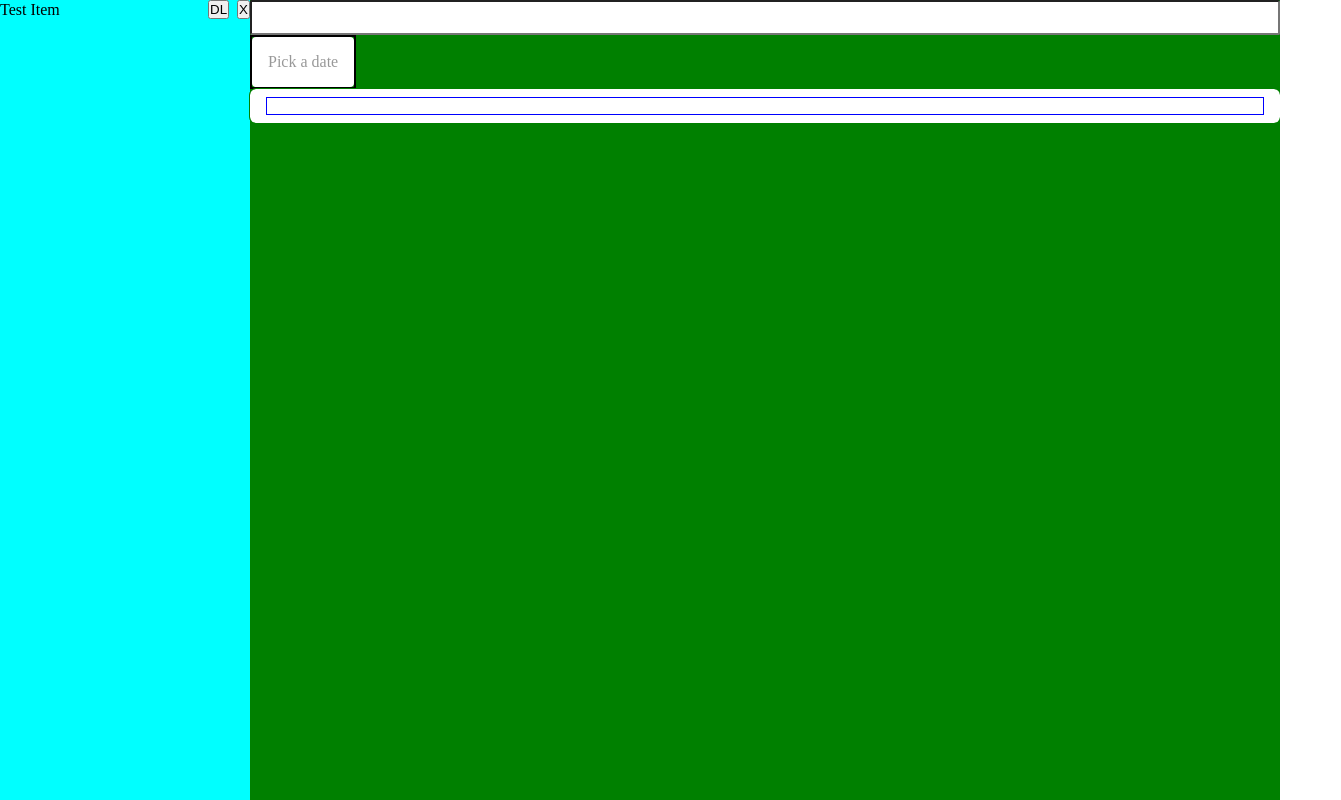
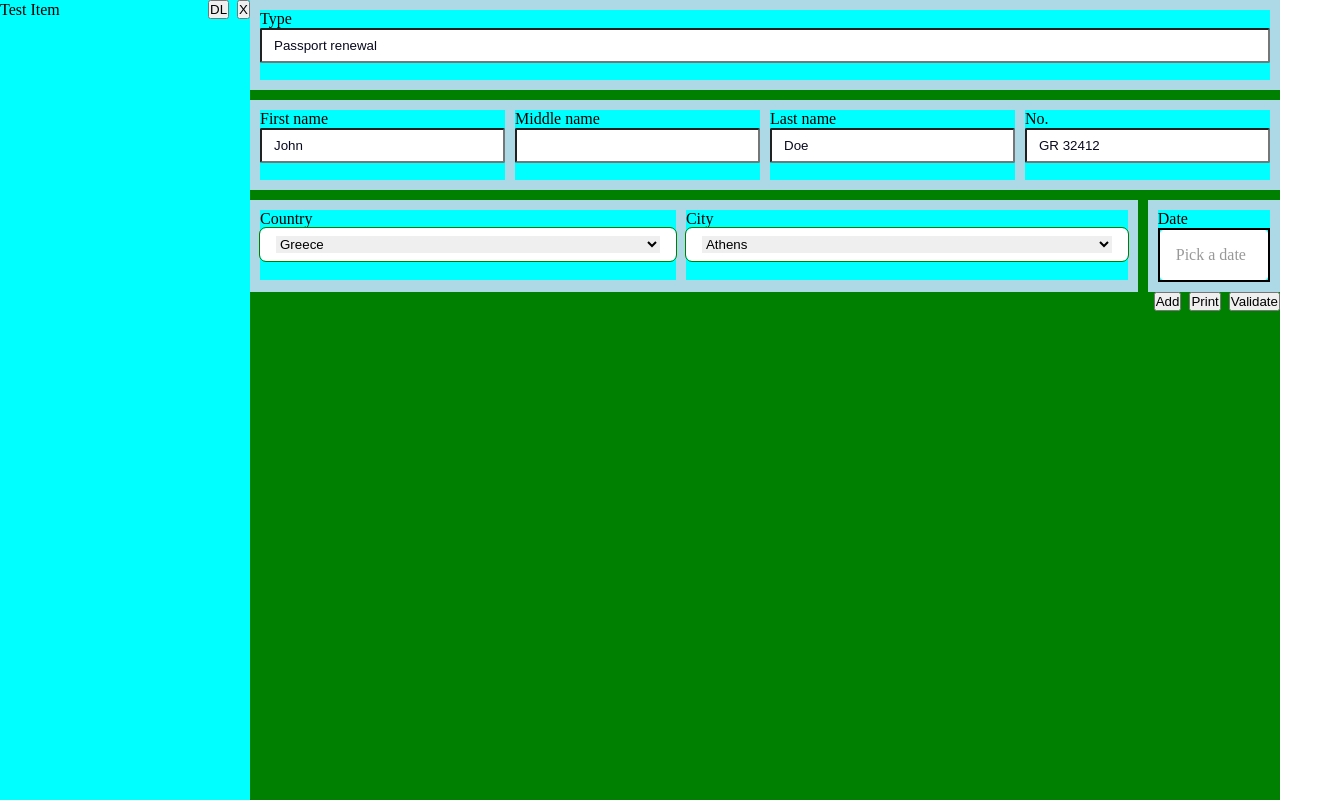
Before and after one commit to kostas-mav/dynamic-form-task, an Angular app: page / in a window 1280 px wide. Shown: the whole page, 1341 px wide, since content can reach past the window. Built offline with nearby package versions, Linux system fonts and the light colour scheme.

Commit message:
Form grid draft created and mock data rendered in controls

```diff
--- a/src/app/dashboard/form/form.component.html
+++ b/src/app/dashboard/form/form.component.html
@@ -1,7 +1,78 @@
-<form [formGroup]="form">
-  <app-text-input formControlName="text"></app-text-input>
+<form [formGroup]="formGroup" class="grid-container">
+  <div
+    class="grid-item"
+    *ngFor="let group of form.groups"
+    [ngStyle]="{ 'grid-column-end': 'span ' + group.span }"
+  >
+    <div class="inner-grid-container">
+      <div
+        class="inner-grid-item"
+        *ngFor="let control of group.controls"
+        [ngStyle]="{ 'grid-column-end': 'span ' + control.span }"
+      >
+        <label>
+          {{ control.title }}
 
-  <app-date-input></app-date-input>
+          <app-text-input
+            *ngIf="control.type === 'text'"
+            [formControlName]="control.name"
+          ></app-text-input>
 
-  <app-combobox-input></app-combobox-input>
+          <app-date-input
+            *ngIf="control.type === 'date'"
+            [control]="getControl(control.name)"
+          ></app-date-input>
+
+          <app-combobox-input
+            *ngIf="control.type === 'combobox'"
+            [formControlName]="control.name"
+            [options]="control.data ?? []"
+          ></app-combobox-input>
+        </label>
+      </div>
+    </div>
+  </div>
+  <!-- ///////// -->
+  <!-- <mat-grid-list [cols]="form.inline" rowHeight="100px">
+    <mat-grid-tile
+      *ngFor="let group of form.groups"
+      [colspan]="group.span"
+      [rowspan]="1"
+    >
+      <div class="internalMatGrid">
+        <mat-grid-list [cols]="form.inline" rowHeight="100px">
+          <mat-grid-tile
+            *ngFor="let control of group.controls"
+            [colspan]="control.span"
+            [rowspan]="1"
+          >
+            <label>
+              {{ control.title }}
+
+              <app-text-input
+                *ngIf="control.type === 'text'"
+                [formControlName]="control.name"
+              ></app-text-input>
+
+              <app-date-input
+                *ngIf="control.type === 'date'"
+                [control]="getControl(control.name)"
+              ></app-date-input>
+
+              <app-combobox-input
+                *ngIf="control.type === 'combobox'"
+                [formControlName]="control.name"
+                [options]="control.data ?? []"
+              ></app-combobox-input>
+            </label>
+          </mat-grid-tile>
+        </mat-grid-list>
+      </div>
+    </mat-grid-tile>
+  </mat-grid-list> -->
 </form>
+<div class="actions-container">
+  <button (click)="addFormToList()">Add</button>
+  <button (click)="printFormValue()">Print</button>
+  <button (click)="validateForm()">Validate</button>
+</div>
--- a/src/app/dashboard/form/form.component.scss
+++ b/src/app/dashboard/form/form.component.scss
@@ -3,3 +3,51 @@
   height: 100%;
   width: 100%;
 }
+
+.internalMatGrid {
+  width: 100%;
+}
+
+.mat-grid-tile-content {
+  width: 100%;
+}
+
+label {
+  display: flex;
+  flex-direction: column;
+  align-items: flex-start;
+  width: 100%;
+}
+
+.grid-container {
+  display: grid;
+  grid-template-columns: repeat(auto-fit, minmax(100px, 1fr));
+  gap: 10px;
+}
+
+.grid-item {
+  display: inline-block;
+  background-color: lightblue;
+  padding: 10px;
+  text-align: center;
+}
+
+.inner-grid-container {
+  display: grid;
+  // grid-template-columns: repeat(auto-fill, minmax(100px, 1fr));
+  gap: 10px;
+  grid-auto-flow: column;
+}
+
+.inner-grid-item {
+  background-color: cyan;
+  min-height: 70px;
+}
+
+.actions-container {
+  width: 100%;
+  display: flex;
+  justify-content: flex-end;
+  align-items: center;
+  gap: 0.5rem;
+}
--- a/src/app/dashboard/form/form.component.ts
+++ b/src/app/dashboard/form/form.component.ts
@@ -1,10 +1,25 @@
-import { Component, OnInit } from '@angular/core';
+import {
+  ChangeDetectorRef,
+  Component,
+  OnChanges,
+  OnInit,
+  SimpleChanges,
+} from '@angular/core';
 import { CommonModule } from '@angular/common';
-import { Group } from 'src/app/shared/components/form-group/form-group.component';
+import {
+  FormGroupComponent,
+  Group,
+} from 'src/app/shared/components/form-group/form-group.component';
+import {
+  FormControl,
+  FormGroup,
+  NonNullableFormBuilder,
+  ReactiveFormsModule,
+} from '@angular/forms';
 import { TextInputComponent } from 'src/app/shared/components/inputs/text/text-input.component';
-import { NonNullableFormBuilder, ReactiveFormsModule } from '@angular/forms';
 import { DateInputComponent } from 'src/app/shared/components/inputs/date/date-input.component';
 import { ComboboxInputComponent } from 'src/app/shared/components/inputs/combobox/combobox-input.component';
+import { MaterialModule } from 'src/app/shared/utils/material/material.module';
 
 interface Form {
   title: string;
@@ -18,6 +33,8 @@ interface Form {
   imports: [
     CommonModule,
     ReactiveFormsModule,
+    MaterialModule,
+    FormGroupComponent,
     TextInputComponent,
     DateInputComponent,
     ComboboxInputComponent,
@@ -26,17 +43,154 @@ interface Form {
   styleUrls: ['./form.component.scss'],
 })
 export class FormComponent implements OnInit {
-  constructor(private fb: NonNullableFormBuilder) {}
+  readonly form: Form = SAMPLE;
 
-  form = this.fb.group({
-    text: '',
-    date: '',
-    combobox: '',
-  });
+  formGroup = this.fb.group({});
+
+  getControl(name: string) {
+    return this.formGroup.get(name) as FormControl;
+  }
+
+  printFormValue() {
+    console.log(this.formGroup.value);
+  }
+
+  addFormToList() {
+    console.log(`Adding form to list...`);
+  }
+
+  validateForm() {
+    console.log(`Validating form...`);
+  }
+
+  constructor(
+    private fb: NonNullableFormBuilder,
+    private cdRef: ChangeDetectorRef
+  ) {}
 
   ngOnInit(): void {
-    this.form.valueChanges.subscribe((val) => {
+    this.form.groups.forEach((group) => {
+      group.controls.forEach((control) => {
+        this.formGroup.addControl(
+          control.name,
+          this.fb.control(control.defaultValue ?? '', { validators: [] })
+        );
+      });
+    });
+    // console.log(this.formGroup.controls);
+
+    this.formGroup.valueChanges.subscribe((val) => {
       console.log(val);
     });
   }
 }
+
+const SAMPLE: Form = {
+  title: 'My Form 2',
+  inline: 12,
+  groups: [
+    {
+      title: 'Passport request',
+      inline: 3,
+      span: 12,
+      controls: [
+        {
+          title: 'Type',
+          name: 'requestType',
+          type: 'text',
+          required: true,
+          readonly: true,
+          span: 3,
+          defaultValue: 'Passport renewal',
+        },
+      ],
+    },
+    {
+      title: 'Passport',
+      inline: 12,
+      span: 12,
+      controls: [
+        {
+          title: 'First name',
+          name: 'name',
+          type: 'text',
+          required: true,
+          order: 1,
+          span: 3,
+          defaultValue: 'John',
+        },
+        {
+          title: 'Middle name',
+          name: 'middleName',
+          type: 'text',
+          required: false,
+          order: 2,
+          span: 3,
+          defaultValue: '',
+        },
+        {
+          title: 'Last name',
+          name: 'lastname',
+          type: 'text',
+          order: 3,
+          span: 3,
+          defaultValue: 'Doe',
+        },
+        {
+          title: 'No.',
+          name: 'no',
+          type: 'text',
+          required: true,
+          order: 0,
+          span: 3,
+          defaultValue: 'GR 32412',
+        },
+      ],
+    },
+    {
+      title: 'Location',
+      inline: 8,
+      span: 8,
+      controls: [
+        {
+          title: 'Country',
+          name: 'country',
+          type: 'combobox',
+          required: true,
+          span: 4,
+          defaultValue: 'Greece',
+          data: ['Greece', 'Italy', 'Spain', 'Bulgaria', 'Turkey'],
+        },
+        {
+          title: 'City',
+          name: 'city',
+          type: 'combobox',
+          span: 4,
+          defaultValue: 'Larissa',
+          data: [
+            'Athens',
+            'Thessaloniki',
+            'Istanbul',
+            'Madrid',
+            'Rome',
+            'Florence',
+          ],
+        },
+      ],
+    },
+    {
+      title: 'Birth Day',
+      inline: 4,
+      span: 4,
+      controls: [
+        {
+          title: 'Date',
+          name: 'birth',
+          type: 'date',
+          required: true,
+          span: 4,
+        },
+      ],
+    },
+  ],
+};
--- a/src/app/shared/components/inputs/combobox/combobox-input.component.html
+++ b/src/app/shared/components/inputs/combobox/combobox-input.component.html
@@ -1,4 +1,4 @@
-<div
+<!-- <div
   (click)="!componentDisabled && toggleOptions()"
   class="selected-option-name"
   [ngClass]="{ disabled: componentDisabled }"
@@ -17,4 +17,7 @@
   >
     {{ option }}
   </div>
-</div>
+</div> -->
+<select (change)="updateOption($event)" name="select">
+  <option *ngFor="let option of options" [value]="option">{{ option }}</option>
+</select>
--- a/src/app/shared/components/inputs/combobox/combobox-input.component.scss
+++ b/src/app/shared/components/inputs/combobox/combobox-input.component.scss
@@ -7,40 +7,45 @@
   border-radius: 6px;
   padding: 0.5rem 1rem;
   background-color: white;
+
+  select {
+    border: none;
+    outline: none;
+  }
 }
 
-.selected-option-name {
-  display: flex;
-  justify-content: space-between;
-  align-items: center;
-  padding: 0.5rem;
-  border: 1px solid blue;
-  cursor: pointer;
-}
+// .selected-option-name {
+//   display: flex;
+//   justify-content: space-between;
+//   align-items: center;
+//   padding: 0.5rem;
+//   border: 1px solid blue;
+//   cursor: pointer;
+// }
 
-.options-container {
-  // max-width: 400px;
-  background-color: white;
-  border: 1px solid silver;
-  border-top: none;
-  width: 100%;
-  position: absolute;
-  top: 100%;
-  left: 0;
-  z-index: 1;
-}
+// .options-container {
+//   // max-width: 400px;
+//   background-color: white;
+//   border: 1px solid silver;
+//   border-top: none;
+//   width: 100%;
+//   position: absolute;
+//   top: 100%;
+//   left: 0;
+//   z-index: 999;
+// }
 
-.option {
-  display: flex;
-  justify-content: flex-start;
-  align-items: center;
-  gap: 1rem;
-  padding: 0.5rem;
-  cursor: pointer;
-}
+// .option {
+//   display: flex;
+//   justify-content: flex-start;
+//   align-items: center;
+//   gap: 1rem;
+//   padding: 0.5rem;
+//   cursor: pointer;
+// }
 
-.disabled {
-  background-color: cyan;
-  color: silver;
-  cursor: default;
-}
+// .disabled {
+//   background-color: cyan;
+//   color: silver;
+//   cursor: default;
+// }
--- a/src/app/shared/components/inputs/combobox/combobox-input.component.ts
+++ b/src/app/shared/components/inputs/combobox/combobox-input.component.ts
@@ -12,7 +12,6 @@ import {
   NonNullableFormBuilder,
   ReactiveFormsModule,
 } from '@angular/forms';
-import { Subject } from 'rxjs';
 
 @Component({
   selector: 'app-combobox-input',
@@ -35,6 +34,11 @@ export class ComboboxInputComponent implements ControlValueAccessor {
     private cdRef: ChangeDetectorRef
   ) {}
 
+  updateOption(event: any) {
+    console.log(event.target.value);
+    this.selectOptionHandler(event.target.value as string);
+  }
+
   @Input() options: string[] = ['One', 'Two', 'Three'];
 
   selectedOption: string = '';
@@ -51,12 +55,8 @@ export class ComboboxInputComponent implements ControlValueAccessor {
   }
 
   selectOptionHandler(option: string) {
-    // if (option.id === this.selectedOptionItem.id) return;
-    // if (option.disabled) return;
-
     this.selectedOption = option;
     this.onChange(option);
-    // this.onTouched();
     this.toggleOptions();
     this.cdRef.detectChanges();
   }
--- a/src/app/shared/components/inputs/date/date-input.component.scss
+++ b/src/app/shared/components/inputs/date/date-input.component.scss
@@ -2,6 +2,7 @@
   display: inline-block;
   position: relative;
   border: 2px solid;
+  width: 100%;
 
   ::ng-deep mat-datepicker-toggle > button {
     width: 0 !important;
--- a/src/app/shared/utils/material/material.module.ts
+++ b/src/app/shared/utils/material/material.module.ts
@@ -6,6 +6,7 @@ import { MatNativeDateModule } from '@angular/material/core';
 import { MatFormFieldModule } from '@angular/material/form-field';
 import { MatInputModule } from '@angular/material/input';
 import { MatAutocompleteModule } from '@angular/material/autocomplete';
+import { MatGridListModule } from '@angular/material/grid-list';
 
 @NgModule({
   imports: [
@@ -15,12 +16,14 @@ import { MatAutocompleteModule } from '@angular/material/autocomplete';
     MatFormFieldModule,
     MatInputModule,
     MatAutocompleteModule,
+    MatGridListModule,
   ],
   exports: [
     MatDatepickerModule,
     MatFormFieldModule,
     MatInputModule,
     MatAutocompleteModule,
+    MatGridListModule,
   ],
 })
 export class MaterialModule {}
```
Also changed, not shown: src/app/shared/components/form-control/form-control.component.html (+19 -1 lines), src/app/shared/components/form-control/form-control.component.ts (+15 -3 lines), src/app/shared/components/form-group/form-group.component.html (+9 -1 lines), src/app/shared/components/form-group/form-group.component.ts (+16 -4 lines).
